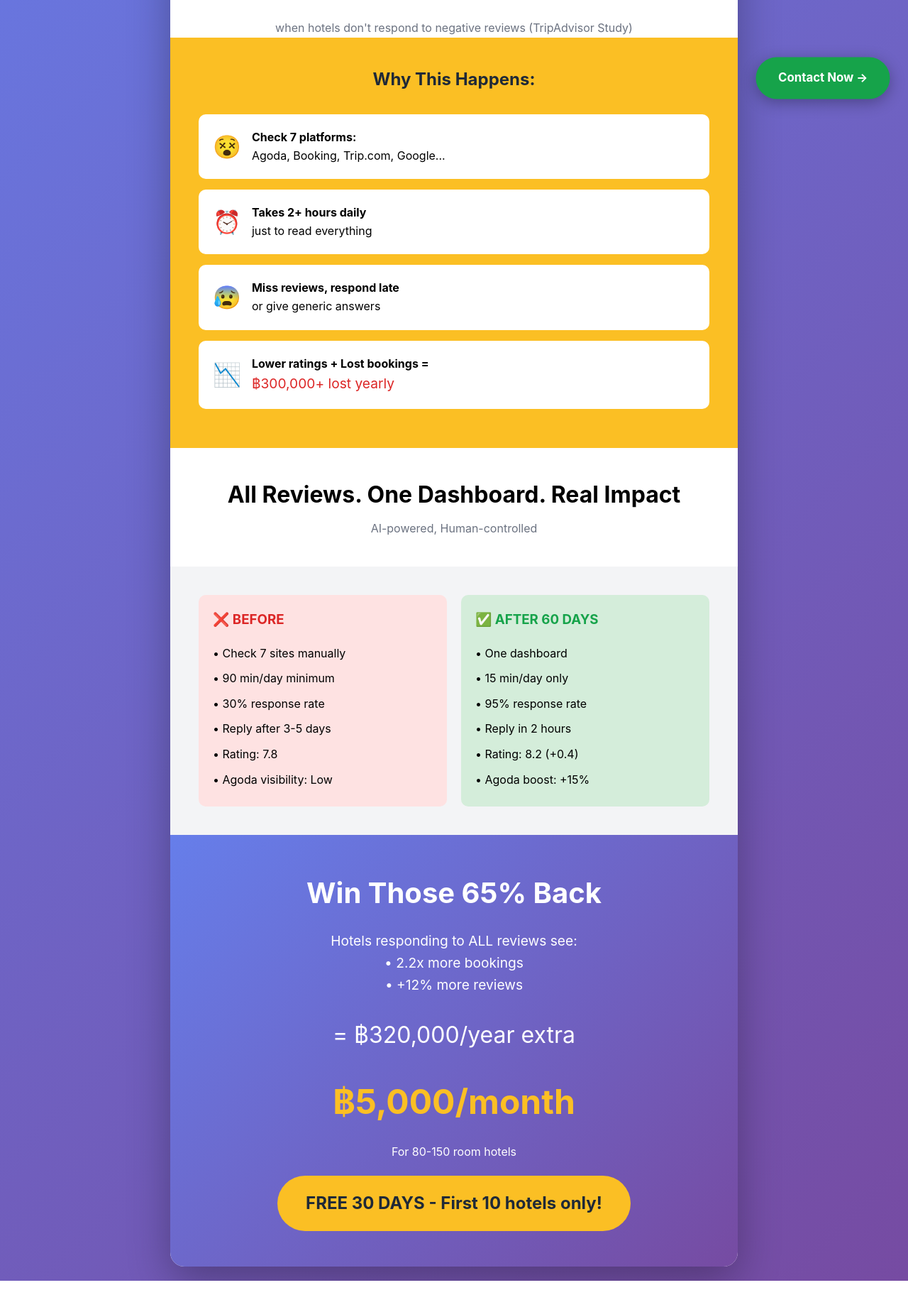
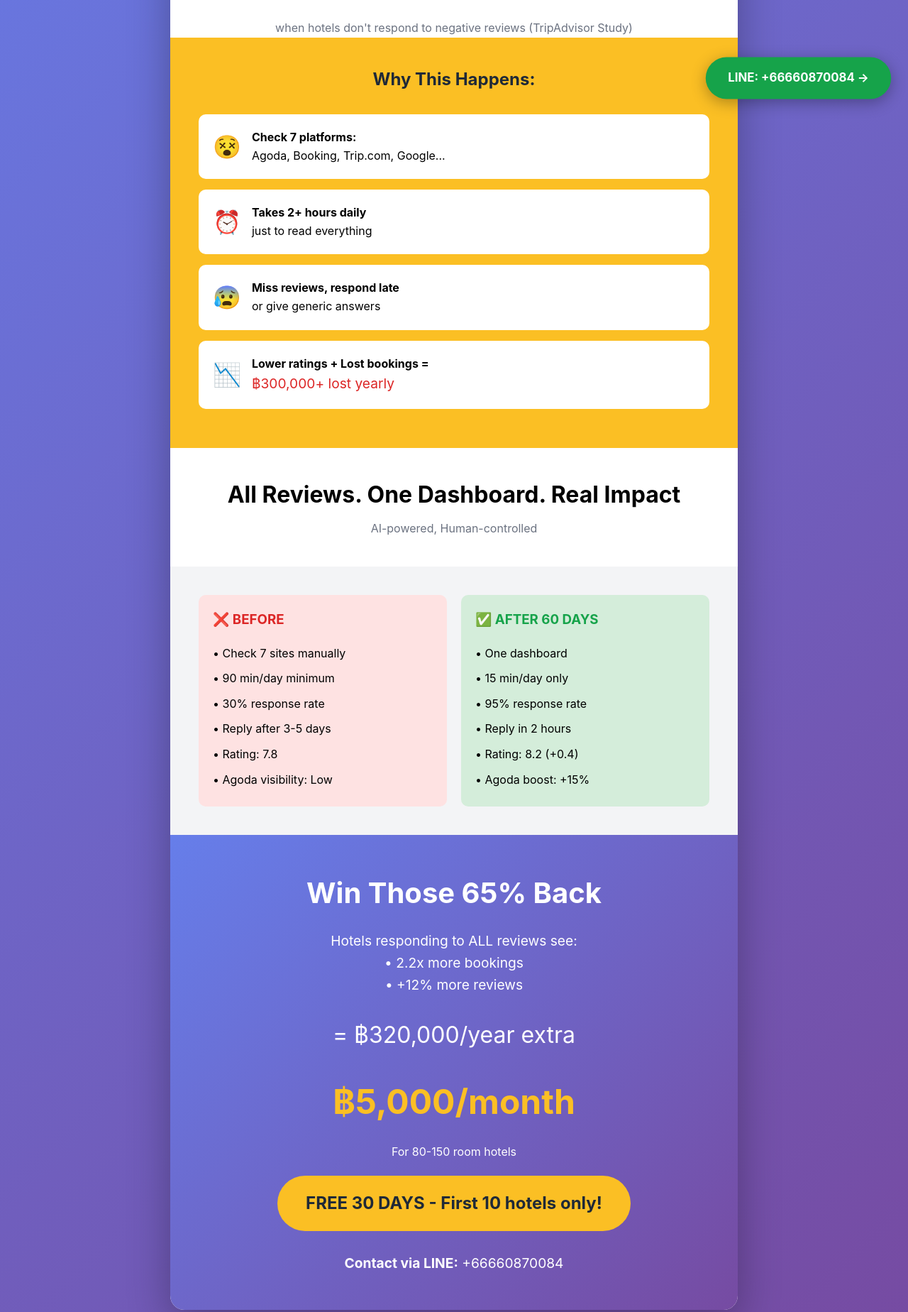
Before and after one commit to Takshaka13/hospitality_site, a plain HTML site: page index.html in a window 1280 px wide. Shown: the part 632-2480 px from the top of the page at 71% size. Before the commit the page ends 2436 px from the top, so only its background shows below. Drawn offline with Linux system fonts and the light colour scheme.

Commit message:
Update index.html
line contact added

```diff
--- a/index.html
+++ b/index.html
@@ -295,17 +295,21 @@
             <div class="price">฿5,000/month</div>
             <p>For 80-150 room hotels</p>
             <a href="#contact" class="free-trial">FREE 30 DAYS - First 10 hotels only!</a>
+            <p style="margin-top: 30px; font-size: 1.2rem;">
+                <strong>Contact via LINE:</strong> +66660870084
+            </p>
         </div>
     </div>
 
-    <a href="#contact" class="contact-float">Contact Now →</a>
+    <a href="#contact" class="contact-float">LINE: +66660870084 →</a>
 
     <script>
-        // Add smooth scrolling
+        // Add smooth scrolling and contact redirect
         document.querySelectorAll('a[href^="#"]').forEach(anchor => {
             anchor.addEventListener('click', function (e) {
                 e.preventDefault();
-                alert('Add your contact info here: WhatsApp, Line, Phone, etc.');
+                // Redirect to LINE
+                window.open('https://line.me/ti/p/~' + encodeURIComponent('+66660870084'), '_blank');
             });
         });
 
```
